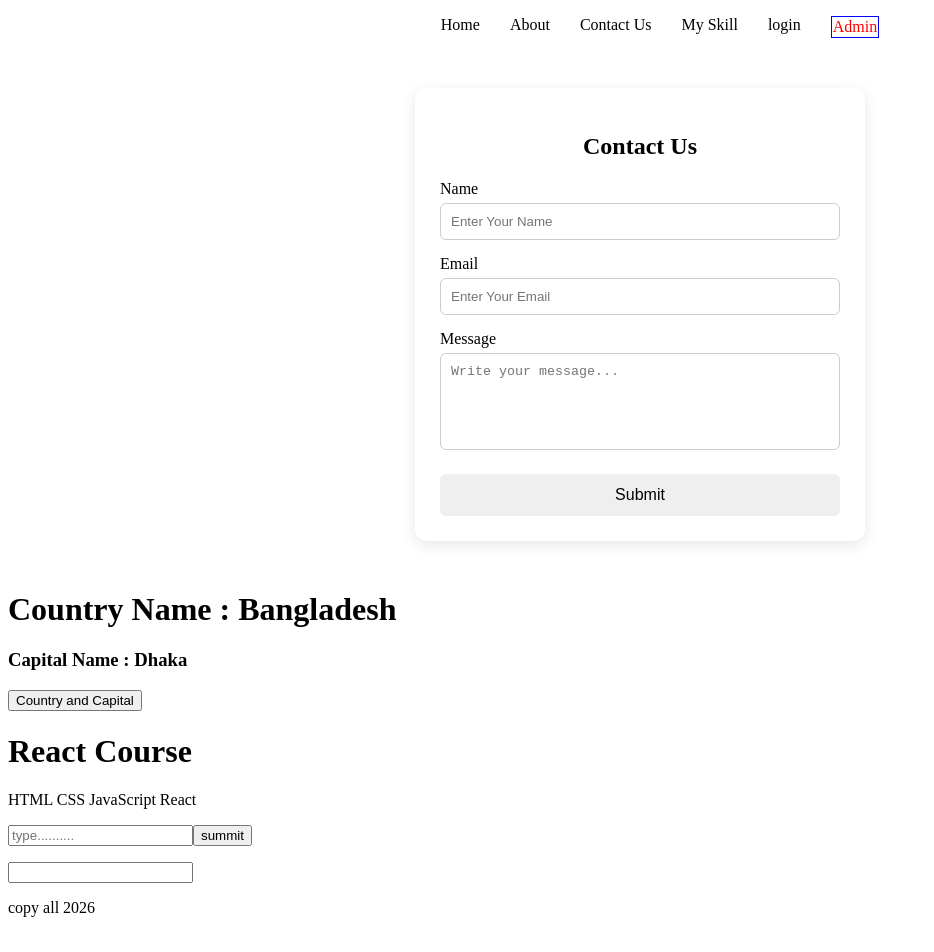
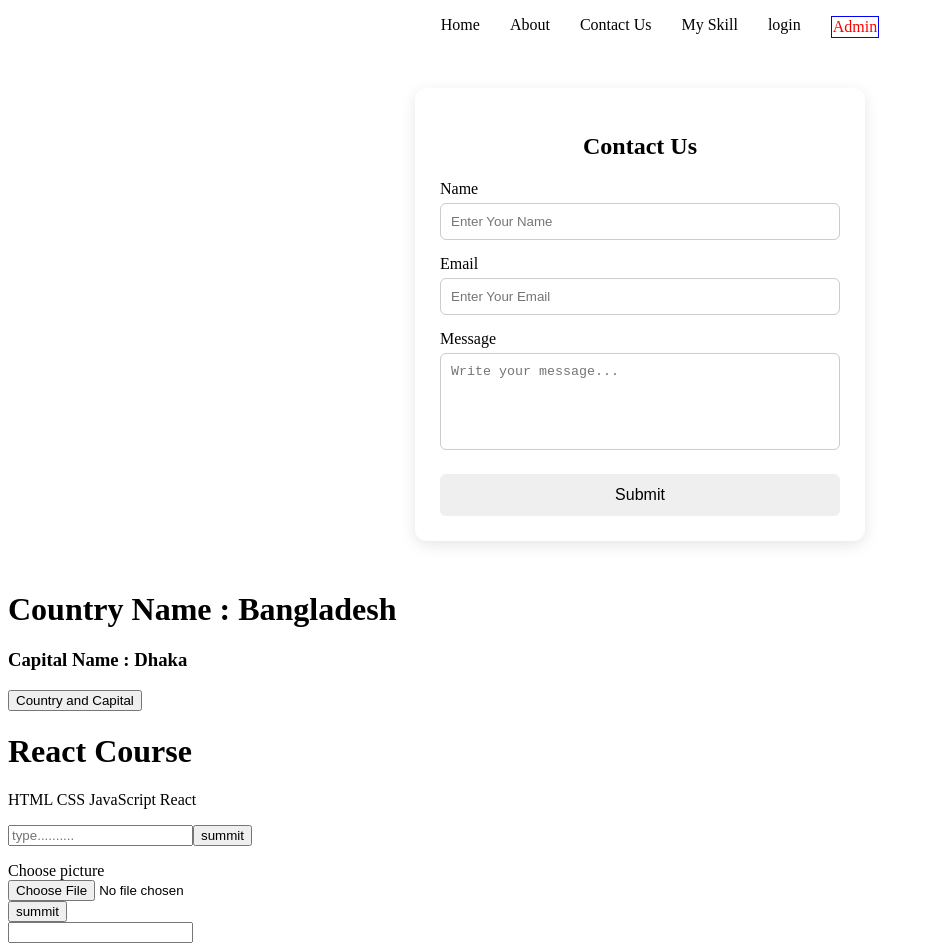
Before and after one commit to SDSOFIK/React-full, a React (Vite) app in the folder react-ful/: page / in a window 1280 px wide. Shown: the top 952 px of the page, without its empty margins (0-934 px from the left). Built offline with nearby package versions, Linux system fonts and the light colour scheme.

Commit message:
added useRef

```diff
--- a/react-ful/src/assets/component/InputUseRef.jsx
+++ b/react-ful/src/assets/component/InputUseRef.jsx
@@ -11,9 +11,26 @@ const summitDate =()=>{
 listValue.current.appendChild(li)
 inp.current.value = "";
 }
+ const image = useRef();
+ const profileImage =useRef();
+ const handleImage = ()=>{
+
+  const profile = image.current.files[0];
+  const imageUrl = URL.createObjectURL(profile);
+
+  profileImage.current.innerHTML ="";
+  const data= document.createElement("img");
+  data.src = imageUrl;
+
+profileImage.current.appendChild(data);
+
+ }
+
+  return (
+
+    <>
 
 
-  return (
     <div>
         <input ref={inp} placeholder='type..........' />
 
@@ -25,6 +42,21 @@ inp.current.value = "";
             </ul>
         </div>
     </div>
+
+    <div>
+      <label htmlFor=""> Choose picture</label>
+      <br />
+      <input ref={image}  type="file" />
+      <br />
+      <button className="" onClick={handleImage}>summit</button>
+
+      <div ref={profileImage} className="h-400 w-100">
+
+
+      </div>
+    </div>
+
+    </>
   )
 }
 
```
Also changed, not shown: 1 other file (tests, documents, lock files or other folders).
